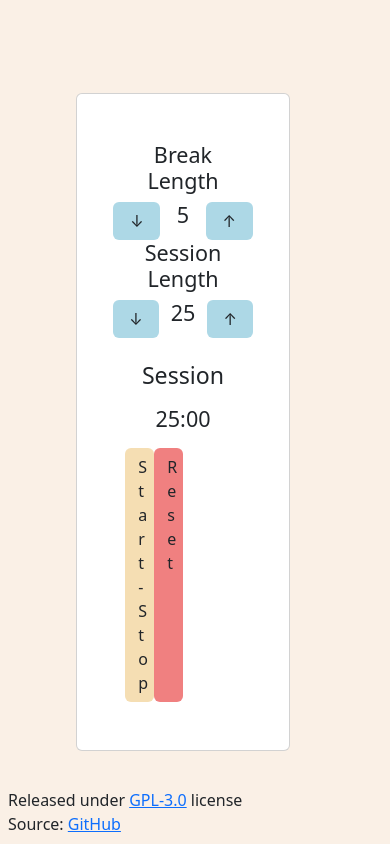
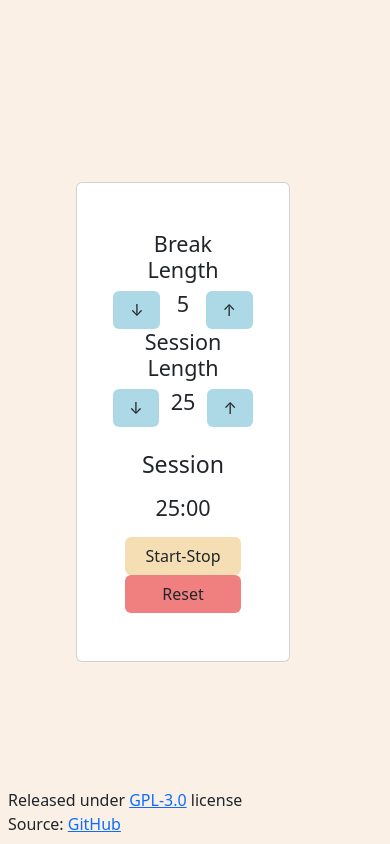
Before and after one commit to pablomartan/pomodoro, a React app: page / in a window 390 px wide. Built offline with nearby package versions, Linux system fonts and the light colour scheme.

Commit message:
fix: make timer controls responsive

```diff
--- a/src/js/Timer.js
+++ b/src/js/Timer.js
@@ -11,10 +11,10 @@ export const Timer = props => {
       <h3 className="text-center mb-3" id="timer-label">{state.timerLabel}</h3>
       <h4 className="text-center mb-3" id="time-left">{props.timeLeft}</h4>
       <div className="row" id="timer-controls">
-        <div className="col-3 text-center btn" id="start_stop" onClick={() => {
+        <div className="col col-md-3 text-center btn" id="start_stop" onClick={() => {
           props.startStopHandler(state, dispatch)
         }}>Start-Stop</div>
-        <div className="col-3 text-center btn" id="reset" onClick={() => {
+        <div className="col col-md-3 text-center btn" id="reset" onClick={() => {
           dispatch(props.reset());
         }}>
           Reset
```
